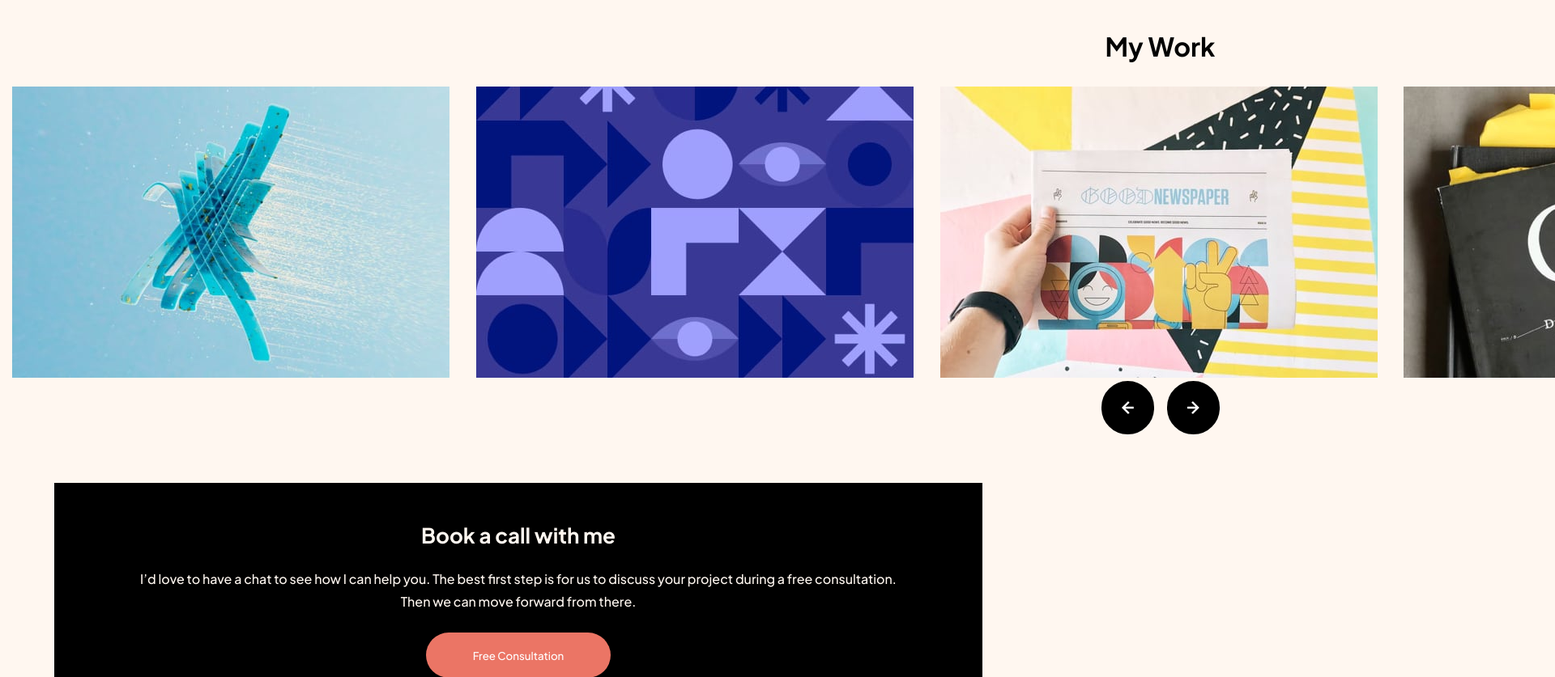
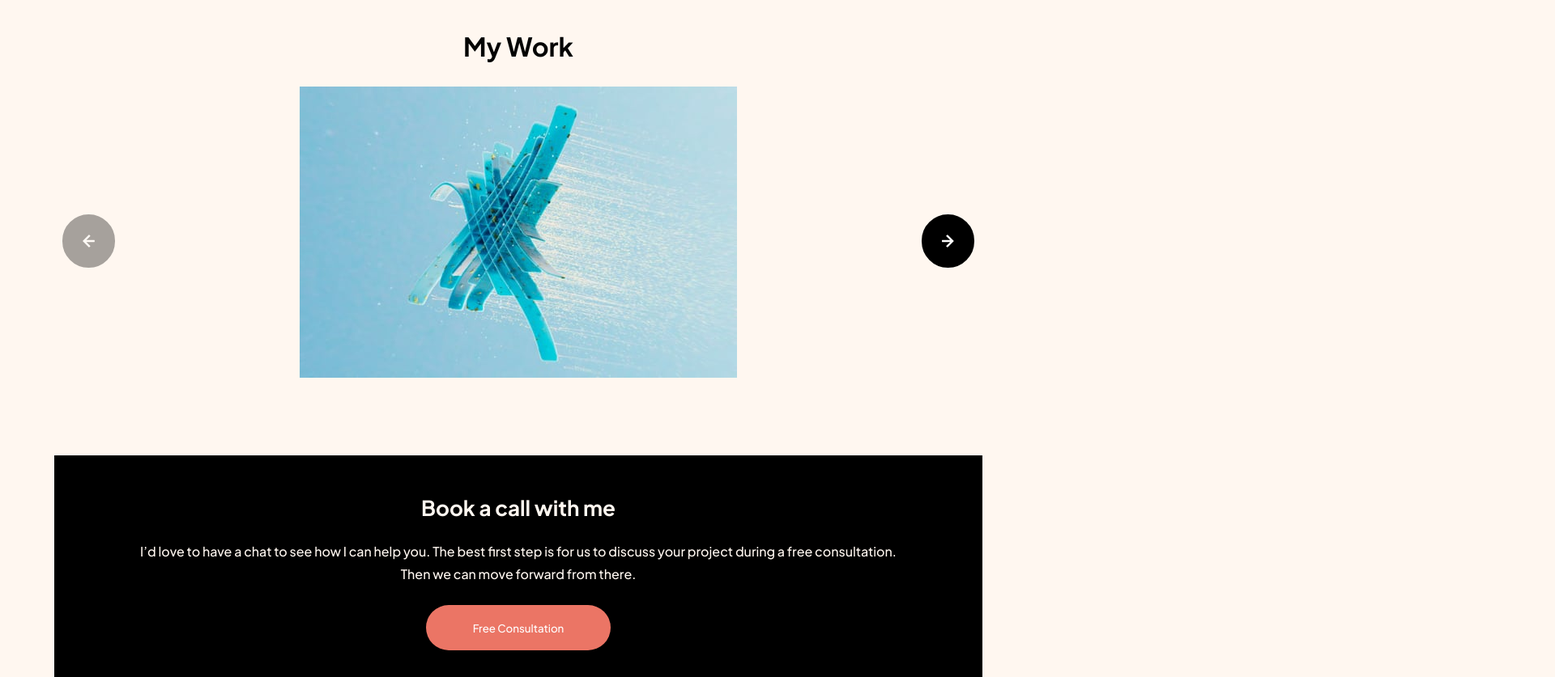
Before and after one commit to kkulek/single-page-design-portfolio, a plain HTML site: page index.html in a window 1280 px wide. Shown: the part 1272-2109 px from the top of the page at 81% size, 1920 px wide, since content can reach past the window. Drawn offline with nearby package versions, Linux system fonts and the light colour scheme.

Commit message:
added slider (swiperJS)

```diff
--- a/index.html
+++ b/index.html
@@ -1,15 +1,16 @@
 <!DOCTYPE html>
 <html lang="en">
-
 <head>
   <meta charset="UTF-8">
   <meta name="viewport" content="width=device-width, initial-scale=1.0">
   <link rel="stylesheet" href="style.css">
   <link rel="icon" type="image/png" sizes="32x32" href="./assets/favicon-32x32.png">
+  <link rel="stylesheet"href="https://cdn.jsdelivr.net/npm/swiper@8/swiper-bundle.min.css"/>
   <title>Single-page design portfolio</title>
 </head>
 
 <body>
+
 <nav class="container navigation-and-footer-container nav-spacing">
   <img src="./assets/logo.svg" alt="logo" class="logo-img">
   <button class="button-black">Free Consultation</button>
@@ -19,6 +20,7 @@
   <h1>Design solutions made easy</h1>
   <p>With over ten years of experience in various design disciplines, I’m your one-stop shop for your design needs.</p>
 </div>
+
 <div class="container services-grid">
   <div class="service graphic-design">
     <img src="./assets/pattern-graphic-design.svg" alt="graphic design" class="image-services">
@@ -56,24 +58,47 @@
   </div>
 </div>
 
-<div class="my-work">
+<div class="container my-work">
   <h2>My Work</h2>
 
-  <div class="slider">
-    <img src="./assets/image-slide-1.jpg" alt="abstract" class="img-slider">
-    <img src="./assets/image-slide-2.jpg" alt="geometry shapes" class="img-slider">
-    <img src="./assets/image-slide-3.jpg" alt="newspaper" class="img-slider">
-    <img src="./assets/image-slide-4.jpg" alt="vinyl records" class="img-slider">
-    <img src="./assets/image-slide-5.jpg" alt="iphone in hand" class="img-slider">
+  <!-- Slider main container -->
+  <div class="swiper">
+
+    <!-- Additional required wrapper -->
+    <div class="swiper-wrapper">
+      <!-- Slides -->
+      <div class="swiper-slide">
+        <img src="./assets/image-slide-1.jpg" alt="abstract" class="img-slider">
+      </div>
+      <div class="swiper-slide">
+        <img src="./assets/image-slide-2.jpg" alt="geometry shapes" class="img-slider">
+      </div>
+      <div class="swiper-slide">
+        <img src="./assets/image-slide-3.jpg" alt="newspaper" class="img-slider">
+      </div>
+      <div class="swiper-slide">
+        <img src="./assets/image-slide-4.jpg" alt="vinyl records" class="img-slider">
+      </div>
+      <div class="swiper-slide">
+        <img src="./assets/image-slide-5.jpg" alt="iphone in hand" class="img-slider">
+      </div>
+    </div>
+
+    <div class="swiper-button-prev"></div>
+    <div class="swiper-button-next"></div>
+
+
+    <script src="https://cdn.jsdelivr.net/npm/swiper@8/swiper-bundle.min.js"></script>
+    <script src="script.js"></script>
   </div>
 
+<!--  <div class="arrows">-->
+<!--    <img class="arrow-left" src="./assets/icon-arrow-left.svg" alt="arrow">-->
+<!--    <img class="arrow-right" src="./assets/icon-arrow-right.svg" alt="arrow">-->
+<!--  </div>-->
 
-  <div class="arrows">
-    <img class="arrow-left" src="./assets/icon-arrow-left.svg" alt="arrow">
-    <img class="arrow-right" src="./assets/icon-arrow-right.svg" alt="arrow">
-  </div>
+
 </div>
-
 
 
 <div class="container">
@@ -87,13 +112,11 @@
   </div>
 </div>
 
-
-
 <footer class="container navigation-and-footer-container">
   <img src="./assets/logo.svg" alt="logo" class="logo-img">
   <button class="button-black">Free Consultation</button>
 </footer>
 
+</body>
 
-</body>
 </html>
--- /dev/null
+++ b/script.js
@@ -0,0 +1,16 @@
+
+const swiper = new Swiper('.swiper', {
+
+    // pagination: {
+    //     el: '.swiper-pagination',
+    // },
+
+    navigation: {
+        nextEl: '.swiper-button-next',
+        prevEl: '.swiper-button-prev',
+    },
+
+    // scrollbar: {
+    //     el: '.swiper-scrollbar',
+    // },
+});
--- a/style.css
+++ b/style.css
@@ -14,22 +14,20 @@
     font-family: 'Plus Jakarta Sans', sans-serif;
 }
 
+
 body {
     background-color: var(--prime-light-cream);
 }
-
 
 .container {
     display: flex;
     flex-direction: column;
     justify-content: space-between;
-
 }
 
 .centered-copy {
     text-align: center;
 }
-
 
 .navigation-and-footer-container {
     flex-direction: row;
@@ -84,8 +82,6 @@ h1, h2 {
 p {
     color: var(--prime-medium-brown)
 }
-
-
 
 .service {
     color: white;
@@ -195,7 +191,6 @@ p {
     }
 
 }
-
 
 .black-call-to-action {
     background-color: black;
@@ -452,8 +447,8 @@ p {
 
 .my-work {
     margin: 40px 0;
-    height: 30vh;
-    display: inline-block;
+    display: flex;
+    flex-direction: column;
 }
 
 .my-work > h2 {
@@ -461,39 +456,11 @@ p {
     margin-bottom: 30px;
 }
 
-.slider {
-    width: 2865px;
-}
 
 .img-slider {
     margin: 0 15px;
 }
 
-
-
-
-
-
-
-
-
-
-.arrows {
-    display: flex;
-    flex-direction: row;
-    justify-content: center;
-    gap: 16px;
-}
-
-.arrow-left, .arrow-right {
-    border-radius: 50px;
-    background-color: black;
-    height: 16px;
-    width: 15px;
-    box-sizing: unset;
-    border: 25px solid black;
-    cursor: pointer;
-}
 
 .arrow-left:hover,
 .arrow-right:hover,
@@ -529,3 +496,63 @@ p {
 @media (min-width: 1440px) {
 
 }
+
+
+.swiper {
+    width: 100%;
+    height: 100%;
+
+}
+
+.swiper-slide {
+    /*background-color: yellow;*/
+    display: flex;
+    justify-content: center;
+    align-items: center;
+
+
+}
+
+.swiper-button-prev {
+    background-image: url("./assets/icon-arrow-left.svg");
+    color: transparent !important;
+    height: 16px !important;
+    width: 15px !important;
+    border-radius: 50px;
+    background-color: black;
+    box-sizing: unset;
+    border: 25px solid black;
+    cursor: pointer;
+}
+
+.swiper-button-next {
+    background-image: url("./assets/icon-arrow-right.svg");
+    color: transparent !important;
+
+    height: 16px !important;
+    width: 15px !important;
+    border-radius: 50px;
+    background-color: black;
+    box-sizing: unset;
+    border: 25px solid black;
+    cursor: pointer;
+}
+
+
+.arrows {
+    display: flex;
+    flex-direction: row;
+    justify-content: center;
+    gap: 16px;
+
+}
+
+.arrow-left, .arrow-right {
+    border-radius: 50px;
+    background-color: black;
+    height: 16px;
+    width: 15px;
+    box-sizing: unset;
+    border: 25px solid black;
+    cursor: pointer;
+}
```
